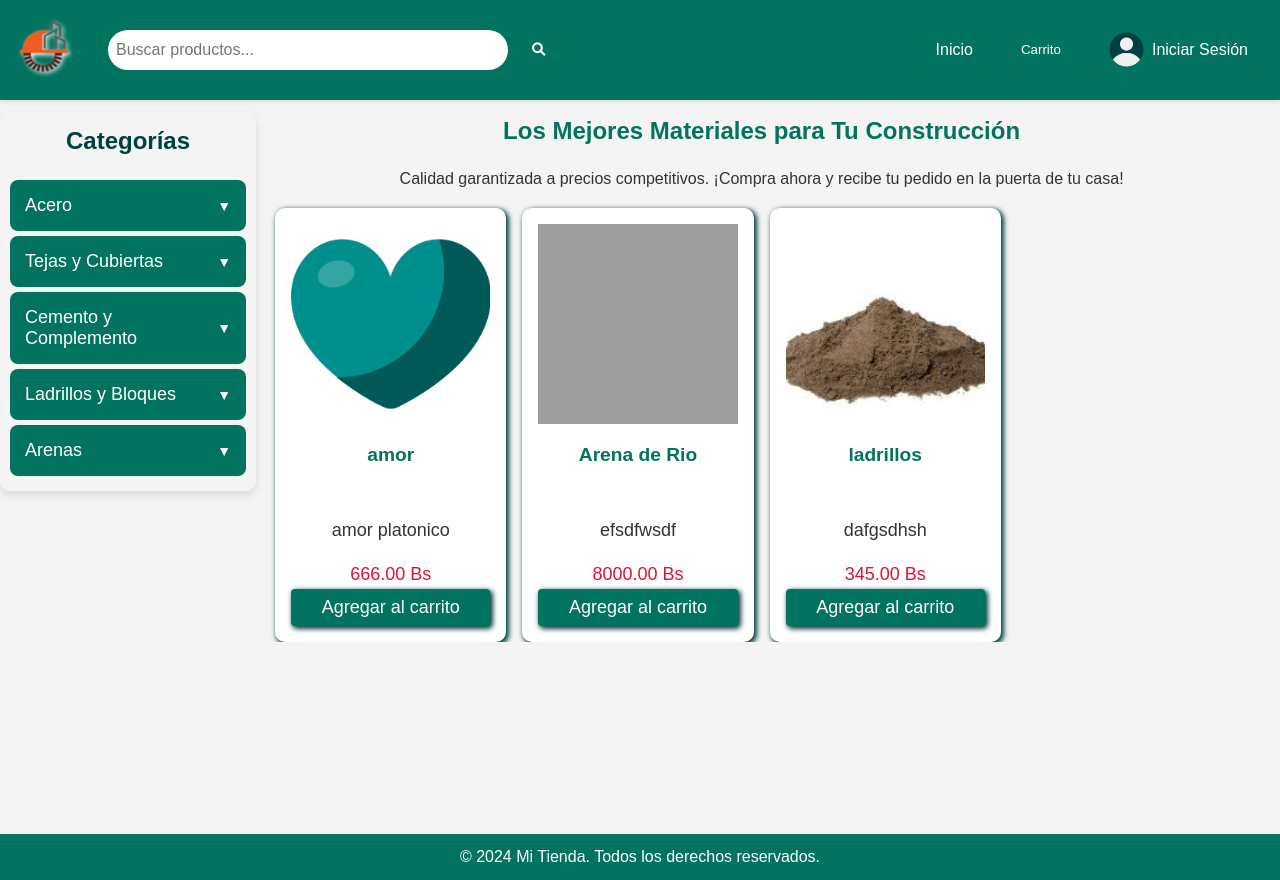
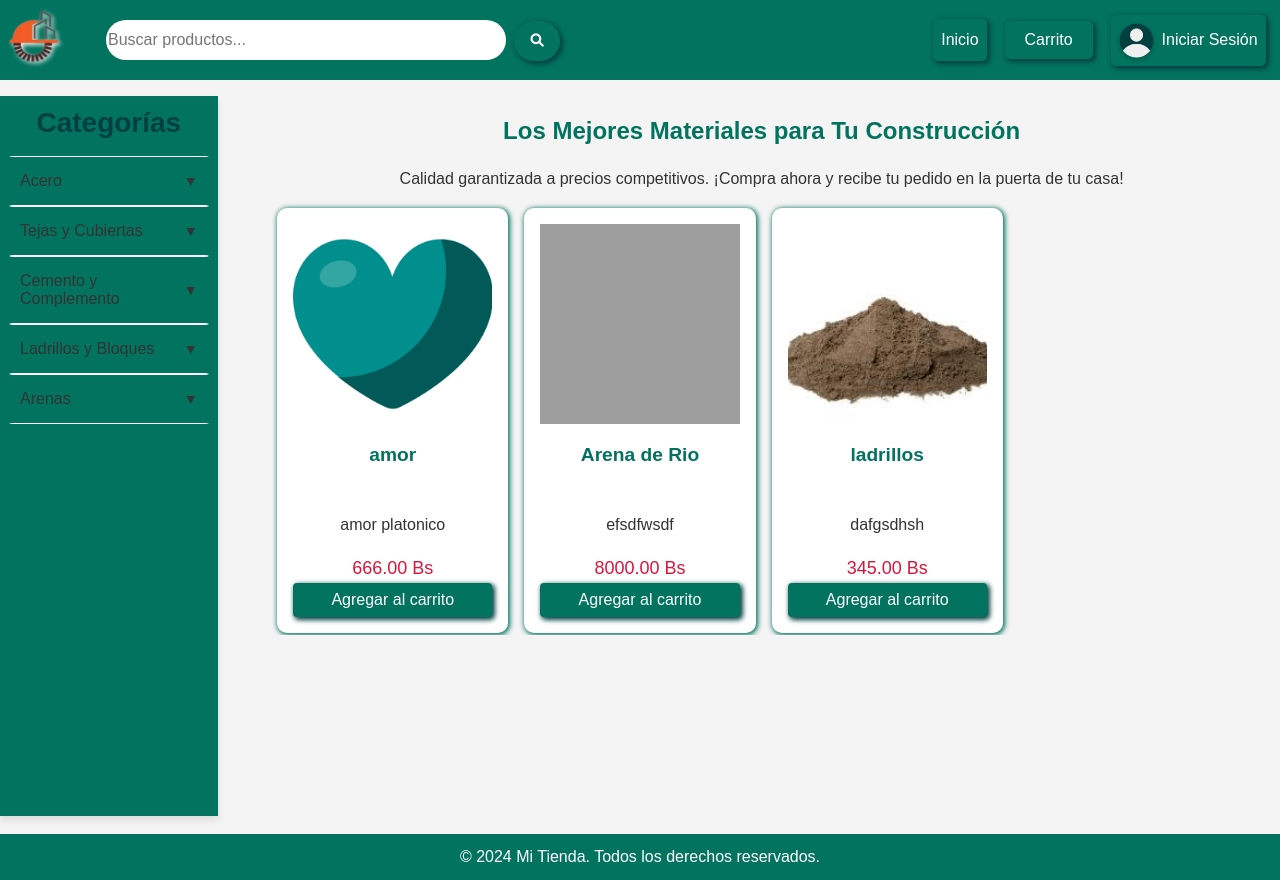
Before and after one commit to 0RLAND0-AV/DevsUp, a Django app: page / in a window 1280 px wide; the page is wider, and only the part inside the window is pictured. Run offline with Django 5.2, Linux system fonts and the light colour scheme; data comes from the database, SQL or seed files in the repository; both versions use the stored data as it was after the commit; some libraries are stand-ins or nearby versions; grey boxes are pictures that could not be loaded.

Commit message:
carrito mejorado , categorias , y barra navegacion guilder

```diff
--- a/sitioWeb/static/barraNavegacion.css
+++ b/sitioWeb/static/barraNavegacion.css
@@ -1,22 +1,16 @@
-/* General de la navbar */
+
 .navbar {
     position: fixed;
-    top: 0;
+    top: 0%;
     width: 100%;
     background-color: var(--primary-color);
     display: flex;
     justify-content: space-between;
     align-items: center;
-    padding: 1rem;
+    /*padding: 1rem;*/
+    padding: 0.5%;
     color: var(--white);
     z-index: 1000;
-    box-shadow: 0 2px 4px rgba(0, 0, 0, 0.1);
-}
-
-/* Logo */
-.logo {
-    display: flex;
-    align-items: center;
 }
 
 .logo-img {
@@ -38,120 +30,86 @@
 }
 
 .search-bar input {
-    padding: 0.5rem;
+    padding: 0.1rem;
+    margin: 0.5rem;
     border: none;
-    border-radius: 20px;
-    width: 100%;
+    border-radius:44px;
+    width: 90%;
+    height: 40px;
     max-width: 400px;
+}
+.search-bar button {
+    display: flex;
+    padding: 1rem;
+    margin-top: 1px;
     height: 40px;
+    background-color: var(--primary-color);
+    box-shadow:2px 2px 5px 1px  var(--secondary-color);
+    border: none;
+    color: var(--white);
+    justify-content: center;
+    align-items: center;
+    cursor: pointer;
+    border-radius:20px;
+    transition: all 0.5s;
 }
-
-.search-bar button {
-    background-color: var(--primary-color);
-    color: var(--white);
-    border: none;
-    padding: 0.5rem 1rem;
-    margin-left: 0.5rem;
-    border-radius: 20px;
-    cursor: pointer;
-    transition: all 0.3s ease-in-out;
-}
-
-.search-bar button:hover {
+button:hover{
     background-color: var(--secondary-color);
 }
-
-/* Enlaces de navegación */
+button:active {
+    background-color: var(--tertiary-color);
+    color: #fff;
+    transform: scale(0.95);
+}
 .nav-links {
     display: flex;
-    align-items: center;
-    gap: 1rem;
+    gap: 10px;  /* Ajusta el espacio entre los botones */
+    align-items: center;  /* Alinea verticalmente los elementos */
 }
-
 .nav-link {
-    display: flex;
-    align-items: center;
-    padding: 0.5rem 1rem;
-    background-color: var(--primary-color);
-    border-radius: 5px;
-    color: var(--white);
-    text-decoration: none;
-    cursor: pointer;
-    transition: all 0.3s ease-in-out;
+        display: flex;
+        padding: 0.5rem 0.5rem;
+        margin: 0.5rem;
+        height: auto; /*podemos ponerlo en auto*/
+        background-color: var(--primary-color);
+        box-shadow: 2px 2px 5px 1px var(--secondary-color);
+        border: none;
+        color: var(--white);
+        justify-content: center;
+        align-items: center;
+        text-decoration: none;
+        cursor: pointer;
+        border-radius: 5px;
+        transition: all 0.5s;
 }
-
 .nav-link:hover {
     background-color: var(--secondary-color);
 }
+.nav-link:active {
+    background-color: var(--tertiary-color);
+    color: #fff;
+    transform: scale(0.95); /* Efecto de pulso al hacer clic */
+}
+ion-icon{
+    padding-top: 5px;
+}
 
-/* Perfil */
 .profile-img {
     width: 35px;
     height: 35px;
-    border-radius: 50%;
-    object-fit: cover;
-    margin-right: 0.5rem;
+    border-radius: 50%;  /* Hace la imagen redonda */
+    object-fit: cover;   /* Asegura que la imagen se ajuste correctamente */
+    margin-right: 8px;   /* Espacio entre la imagen y el nombre/enlace */
+    box-shadow: 0 2px 4px rgba(0, 0, 0, 0.2); /* Sombra alrededor */
 }
 
-/* Dropdown del carrito */
-.dropdown {
-    position: relative;
+.cart-count {
+    background-color: #ff4500;
+    border-radius: 50%;
+    padding: 2px 6px;
+    font-size: 0.8em;
 }
 
-.dropbtn {
-    background-color: var(--primary-color);
-    color: var(--white);
-    padding: 0.5rem 1rem;
-    border: none;
-    border-radius: 5px;
-    cursor: pointer;
-    transition: all 0.3s;
-    display: flex;
-    align-items: center;
-}
-
-.dropbtn:hover {
-    background-color: var(--secondary-color);
-}
-
-.dropdown-content {
-    display: none;
-    position: absolute;
-    right: 0;
-    background-color: #03a678;
-    min-width: 300px;
-    box-shadow: 0 4px 8px rgba(0, 0, 0, 0.1);
-    padding: 10px;
-    z-index: 1000;
-    border-radius: 5px;
-}
-
-/* Mostrar el dropdown al pasar el mouse */
-.dropdown:hover .dropdown-content {
-    display: block;
-}
-
-.dropdown-content p {
-    display: flex;
-    justify-content: space-between;
-    align-items: center;
-    margin: 5px 0;
-}
-
-.remove-from-cart {
-    background-color: #ff4500;
-    color: white;
-    border: none;
-    padding: 0.2rem 0.5rem;
-    border-radius: 3px;
-    cursor: pointer;
-}
-
-.remove-from-cart:hover {
-    background-color: #e63900;
-}
-
-/* Botón hamburguesa para móviles */
 .hamburger {
     display: none;
     flex-direction: column;
--- a/sitioWeb/static/carritoDesplegable.css
+++ b/sitioWeb/static/carritoDesplegable.css
@@ -1,50 +1,97 @@
-/* Estilo para la ventana emergente del carrito */
-.cart-popup {
-    display: none;  /* Oculta la ventana por defecto */
-    position: absolute;
-    top: 60px;
-    right: 20px;
-    width: 300px;
-    background-color: #03a678;
-    box-shadow: 0 4px 8px rgba(0, 0, 0, 0.2);
-    padding: 1rem;
-    border-radius: 8px;
-    z-index: 1000;
+/* Ajustes para el dropdown del carrito */
+.dropdown {
+    position: relative;
+    display: inline-block;
+}
+/*//padding: 0.5rem 0.5rem;
+        margin: 0.5rem;
+        height: auto;*/
+.dropbtn {
+    background-color: var(--primary-color);
+    color: var(--white);
+    padding: 10px 20px ; /* Aumenta el espacio interno del botón     padding: 15px 20px; */
+    font-size: 16px;
+    height: auto;  /* Ajusta la altura total del botón height: 60px;*/
+    border: none;
+    cursor: pointer;
+    border-radius: 5px;
+    box-shadow: 2px 2px 5px 1px var(--secondary-color);
+    transition: all 0.3s ease;
+    display: flex;  /* Asegura que el contenido esté centrado */
+    align-items: center;  /* Centra verticalmente el contenido */
+    justify-content: center;  /* Centra horizontalmente el contenido */
 }
 
-/* Estilo para los elementos del carrito */
+.dropbtn:hover {
+    background-color: var(--secondary-color);
+}
+
+/* Ajuste del popup para que quede alineado con el botón */
+.cart-popup {
+    display: none;
+    position: absolute;
+    top: 100%; /* Hace que el popup aparezca justo debajo del botón */
+    right: 0;
+    background-color: #03a678;
+    min-width: 320px;
+    box-shadow: 0px 4px 8px rgba(0, 0, 0, 0.2);
+    padding: 15px;
+    z-index: 1000;
+    border-radius: 10px;
+    color: white;
+    font-family: Arial, sans-serif;
+}
+
+/* Mostrar el popup al pasar el mouse */
+.dropdown:hover .cart-popup {
+    display: block;
+}
+
+/* Evitar que desaparezca al mover el puntero entre el botón y el popup */
+.dropdown {
+    position: relative;
+}
+
 .cart-popup h3 {
     margin-top: 0;
-    color: var(--primary-color);
-}
-
-.cart-items {
-    list-style: none;
-    padding: 0;
-    margin: 0;
+    margin-bottom: 10px;
+    font-size: 18px;
+    border-bottom: 1px solid #ffffff55;
+    padding-bottom: 5px;
 }
 
 .cart-item {
     display: flex;
     justify-content: space-between;
     align-items: center;
-    margin-bottom: 10px;
+    padding: 8px 0;
+    background-color: #02735e;
+    border-radius: 5px;
+    margin-bottom: 8px;
 }
 
-.remove-btn {
-    background-color: red;
+.cart-item span {
+    color: white;
+    font-weight: bold;
+}
+
+.remove-from-cart {
+    background-color: #ff4d4d;
     color: white;
     border: none;
-    padding: 5px 10px;
+    padding: 5px 8px;
     border-radius: 5px;
     cursor: pointer;
+    transition: background-color 0.3s ease;
 }
 
-.remove-btn:hover {
-    background-color: darkred;
+.remove-from-cart:hover {
+    background-color: #cc0000;
 }
 
 .cart-total {
+    margin-top: 10px;
+    font-size: 16px;
     text-align: right;
-    font-weight: bold;
+    color: white;
 }
--- a/sitioWeb/static/carritoDesplegable.js
+++ b/sitioWeb/static/carritoDesplegable.js
@@ -94,12 +94,16 @@ function eliminarDelCarrito(productId) {
     });
 }
 // Función para actualizar el popup del carrito
+// Función para actualizar el popup del carrito
 function actualizarPopup(productos) {
     const cartPopup = document.getElementById('cart-popup');
     cartPopup.innerHTML = ''; // Limpiar contenido previo
 
+    // Agregar el título del carrito
+    cartPopup.innerHTML += `<h3>Carrito de Compras</h3>`;
+
     if (!Array.isArray(carrito) || carrito.length === 0) {
-        cartPopup.innerHTML = '<p>No hay productos en el carrito.</p>';
+        cartPopup.innerHTML += `<p>No hay productos en el carrito.</p>`;
     } else {
         let total = 0; // Inicializa total
 
@@ -109,15 +113,16 @@ function actualizarPopup(productos) {
             if (producto) {
                 total += producto.precio; // Acumula el precio
                 cartPopup.innerHTML += `
-                    <p>
-                        Producto: ${producto.nombre} - Precio: ${producto.precio}
+                    <div class="cart-item" id="cartItems" data-precio="${producto.precio}">
+                        <span>${producto.nombre} - ${producto.precio.toFixed(2)} Bs</span>
                         <button class="remove-from-cart" data-id="${producto.id}">Eliminar</button>
-                    </p>
+                    </div>
                 `;
             }
         });
 
-        cartPopup.innerHTML += `<p>Total: ${total}</p>`; // Muestra el total
+        // Mostrar el total
+        cartPopup.innerHTML += `<p class="cart-total">Total: <strong id="cart-total">${total.toFixed(2)}</strong> Bs</p>`;
 
         // Vuelve a agregar los event listeners para los botones de eliminar
         const botonesEliminar = cartPopup.querySelectorAll('.remove-from-cart');
@@ -129,7 +134,6 @@ function actualizarPopup(productos) {
         });
     }
 }
-
 // Función para obtener el token CSRF
 function getCookie(name) {
     let cookieValue = null;
--- a/sitioWeb/static/categorias.css
+++ b/sitioWeb/static/categorias.css
@@ -2,21 +2,27 @@
 /* Estilos generales de categorías */
 .categorias {
     position: fixed;
+    top: 12%;
     left: 0;
-    width: 20%;
+    width: 17%;
+    height: 90%;
     max-width: 400px;
     margin: 0 auto;
-    padding: 10px;
-    border-radius: 10px;
-    background-color: var(--primary-dark);
+    padding: 5px;
+   /* border-radius: 10px;*/
+    background-color: var(--primary-color);
     box-shadow: 0px 4px 8px rgba(0, 0, 0, 0.1);
-    color: var(--white);
+    color: var(--text-color);
+    font-size: 12px;
 }
 
 /* Encabezado de Categorías */
 .categorias h2 {
+    font-size: 28px;
+    margin: 0;
+    padding: 0;
     text-align: center;
-    margin-bottom: 20px;
+    margin-bottom: 10px;
     color: var(--secondary-color);
 }
 
@@ -31,7 +37,8 @@
 
 /* Categorías principales */
 .category {
-    margin-bottom: 5px;
+    margin:none;
+    border-color: aliceblue;
     border-radius: 8px;
     overflow: hidden; /* Evita que se desborde contenido */
     background-color: var(--primary-color);
@@ -43,27 +50,31 @@
     width: 100%;
     text-align: left;
     background-color: var(--primary-color); /* Color original */
-    border: none;
+    border-top: 0.1px solid white;
+    border-bottom: 0.5px solid white;
+    border-left: none;
+    border-right: none;
+    margin: 0;
     padding: 15px;
-    font-size: 18px;
+    font-size: 16px;
     cursor: pointer;
-    color: var(--text-color);
     transition: background-color 0.3s ease, transform 0.2s; /* Transición suave del color */
     display: flex;
     justify-content: space-between;
     align-items: center;
-    color: white;
+    color: var(--text-color);
 }
 
 .category-btn:hover {
     background-color: var(--secondary-color);
     transform: scale(1.02); /* Efecto ligero de zoom */
-    color:var(--white);
+    color: var(--white);
 }
 
 /* Cambiar el color cuando esté activa */
 .category-btn.active {
     background-color: var(--tertiary-color); /* Cambia al color #ff4500 temporalmente */
+    color: var(--white);
 }
 
 /* Icono indicador (flecha) */
--- a/sitioWeb/static/publicaciones.css
+++ b/sitioWeb/static/publicaciones.css
@@ -1,4 +1,3 @@
-
 .contentP {
     position: relative; /* Cambiado a relative para que no afecte el flujo normal */
     left: 10%;
@@ -12,6 +11,7 @@
 .contentP h1 {
     color: var(--primary-color);
     margin-bottom: 1rem;
+    padding: auto;
     text-align: center;
 }
 
@@ -29,6 +29,7 @@
     /*grid-template-columns: repeat(auto-fit, minmax(200px, 1fr));*/
     grid-template-columns: repeat(4, 1fr);
     gap: 1rem;
+    margin: 2px;
 }
 
 .product-card {
@@ -41,7 +42,7 @@
     display: flex;
     flex-direction: column;
     justify-content: space-between;
-    box-shadow: 2px 2px 5px 1px var(--secondary-color);
+    box-shadow: 1px 1px 5px 1px var(--primary-color);
 }
 
 .product-card:hover {
@@ -58,7 +59,7 @@
 }
 
 .product-card p {
-    font-size: 18px;
+    font-size: 16px;
     max-height: 4.5em; /* Ajusta este valor para permitir 3 líneas de texto */
     color: var(---text-color);
     overflow: hidden;
@@ -82,7 +83,7 @@
 
 .product-card h2 {
     color: #ffffff;
-    font-size: 18px; /* Ajustado a un tamaño más visible */
+    font-size: 16px; /* Ajustado a un tamaño más visible */
     margin-bottom: 0.5rem;
 }
 
@@ -99,7 +100,7 @@
     border-radius: 4px;
     cursor: pointer; /* Muestra el cursor de mano para botones */
     transition: background-color 0.3s ease, color 0.3s ease, font-size 0.3s ease;
-    font-size: 18px;
+    font-size: 16px;
     text-align: center; /* Asegura que el texto esté centrado */
     box-shadow: 2px 2px 5px 1px var(--secondary-color);
 }
--- a/sitioWeb/templates/barraNavegacion.html
+++ b/sitioWeb/templates/barraNavegacion.html
@@ -16,18 +16,18 @@
     <div class="nav-links" id="navLinks">
         <a href="{% url 'base' %}" class="nav-link">Inicio</a> <!-- Asegúrate de tener la URL configurada -->
          <!-- Botón del carrito -->
-        <div class="dropdown">
+         <div class="dropdown">
             <button class="dropbtn">Carrito</button>
-            <div class="dropdown-content" id="cart-popup">
+            <div class="cart-popup" id="cart-popup">
                 <h3>Carrito de Compras</h3>
                 {% if carritos %}
                     {% for item in carritos %}
-                        <p class="cart-item" data-precio="{{ item.producto.precio }}">
-                            {{ item.producto.nombre }} - {{ item.producto.precio|floatformat:2 }} Bs
-                            <button class="remove-from-cart" data-id="{{ item.producto.id }}">Eliminar</button>
-                        </p>
+                    <div class="cart-item" id="cartItems" data-precio="{{ item.producto.precio }}">
+                        <span>{{ item.producto.nombre }} - {{ item.producto.precio|floatformat:2 }} bs </span>
+                        <button class="remove-from-cart" data-id="{{ item.producto.id }}">Eliminar</button>
+                    </div>
                     {% endfor %}
-                    <p><strong>Total: <span id="cart-total">0</span> Bs</strong></p>
+                    <p class="cart-total">Total: <strong id="cart-total">0.00</strong> bs</p>
                 {% else %}
                     <p>No hay productos en el carrito.</p>
                 {% endif %}
```
Also changed, not shown: other parts of sitioWeb/static/barraNavegacion.css (+38 -16 lines), other parts of sitioWeb/static/categorias.css (+26 -12 lines), db.sqlite3.
